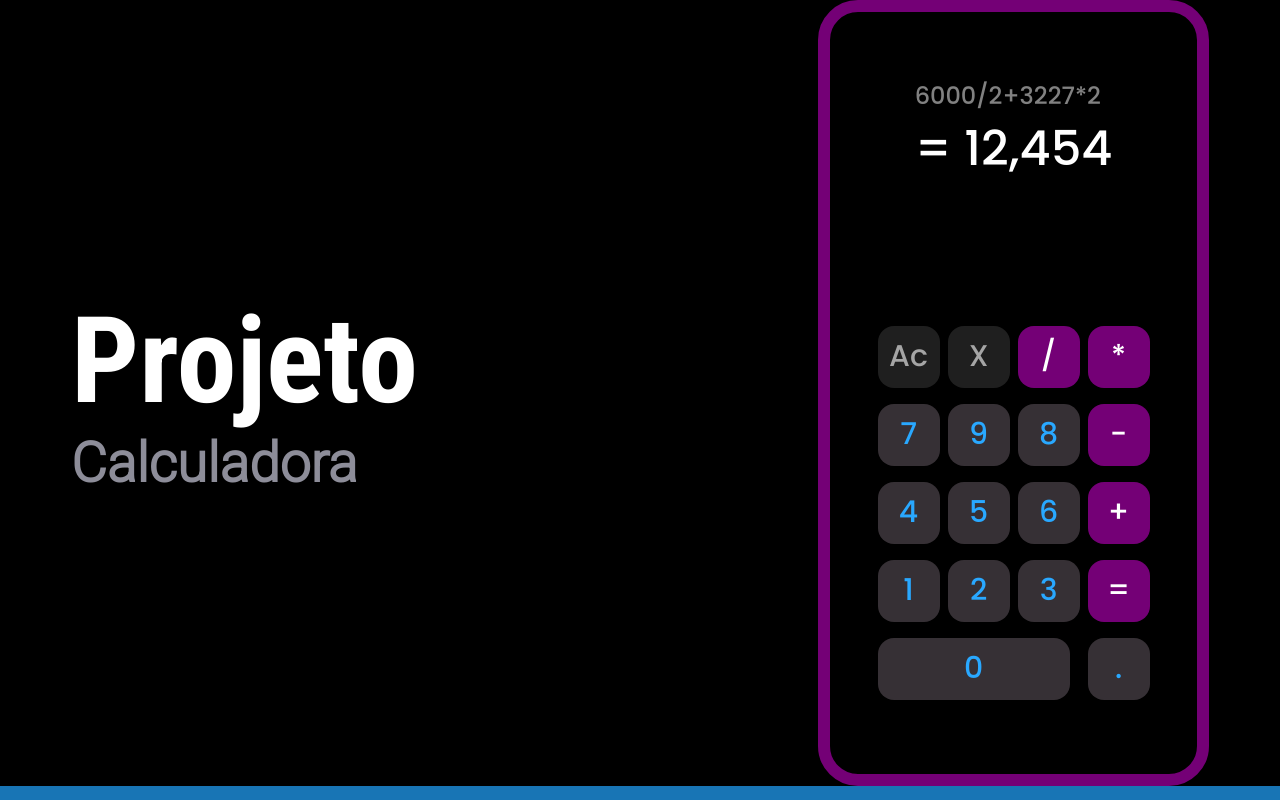
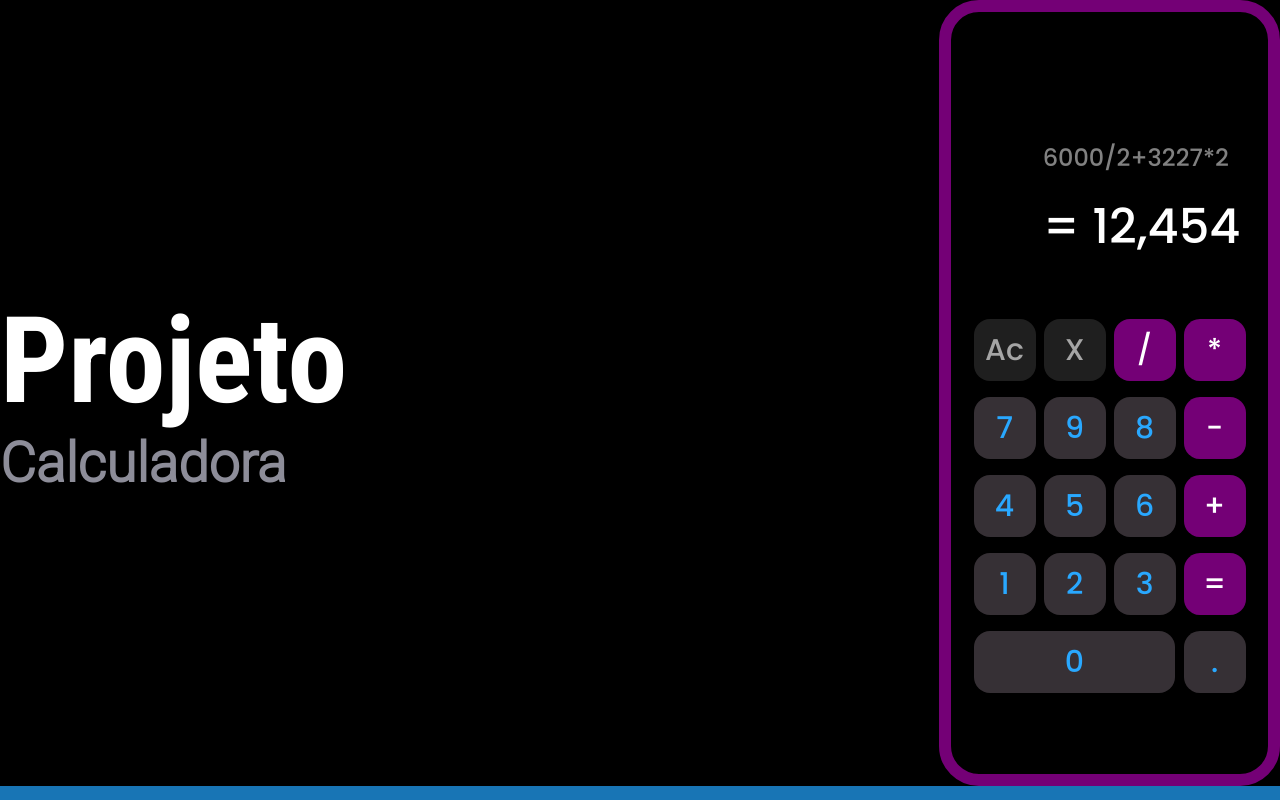
Before and after one commit to vanessaugioni/Calculadora, a React (Vite) app: page / in a window 1280 px wide. Built offline with nearby package versions, Linux system fonts and the light colour scheme.

Commit message:
versão.styled

```diff
--- a/src/Components/Calculadora/index.jsx
+++ b/src/Components/Calculadora/index.jsx
@@ -133,7 +133,7 @@ export function Calculadora() {
       backgroundColor: "#363035",
       value: "0",
       colorFont: "#29A8FF",
-      widthButton: 12,
+      widthButton: 12.6,
       heightButton: 3.875,
     },
     {
--- a/src/Components/Calculadora/styles.jsx
+++ b/src/Components/Calculadora/styles.jsx
@@ -3,19 +3,23 @@ import styled from "styled-components";
 //--------------------------------------------------------------
 
 export const Container = styled.main`
-  height: 100%;
+  height: 90%;
   border-radius: 40px;
   display: flex;
   flex-direction: column;
   justify-content: space-around;
   align-items: center;
   font-family: Poppins;
+  padding-top: 8rem;
+  gap: 3rem;
 `;
 
 export const Content = styled.header`
+
   display: flex;
   flex-direction: column;
-  justify-content: space-between;
+  margin-left: 4rem;
+  gap: 1rem;
 
   h1 {
     color: #818181;
--- a/src/Components/Teclas/styles.jsx
+++ b/src/Components/Teclas/styles.jsx
@@ -20,4 +20,14 @@ export const Botao = styled.button`
 
   cursor: pointer;
 
+  &:hover{
+
+   border: 2px solid black;
+
+  }
+
 `;
+
+
+// biblioteca de estilização/movimento.
+// react - tooltip
--- a/src/Components/TelaOff/index.jsx
+++ b/src/Components/TelaOff/index.jsx
@@ -7,7 +7,6 @@ export function TelaOff() {
     return (
 
         <Container>
-
             <Calculadora/>
         </Container>
     )
--- a/src/style.jsx
+++ b/src/style.jsx
@@ -16,7 +16,7 @@ export const Section = styled.section`
   align-items: center;
   width: 100%;
   height: 100vh;
-  gap: 25rem;
+  gap: 37rem;
 `;
 
 export const Footer = styled.footer`
```
